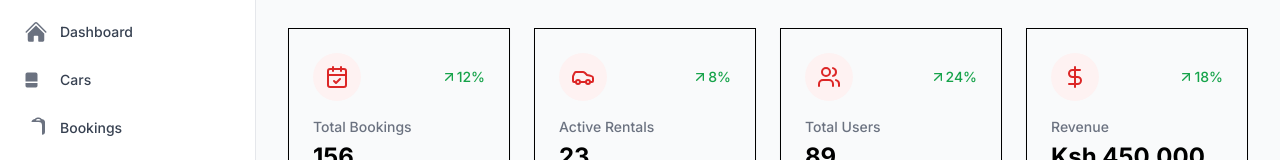
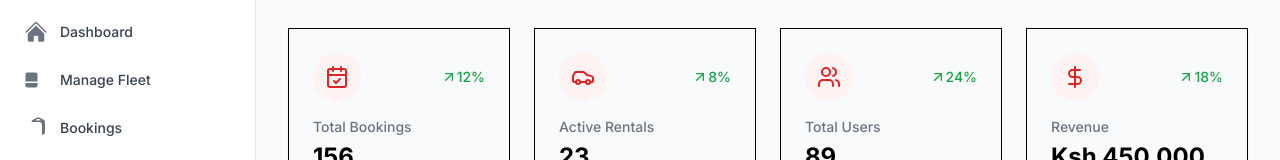
Before and after one commit to Gathendi/milemavencars, a Next.js app: page /admin in a window 1280 px wide. Shown: the part 168-328 px from the top of the page. Built offline with nearby package versions, Linux system fonts and the light colour scheme; no server answers.

Commit message:
feat: Rename admin navigation item from 'Cars' to 'Manage Fleet'

```diff
--- a/app/admin/layout.tsx
+++ b/app/admin/layout.tsx
@@ -21,7 +21,7 @@ const ADMIN_NAV_ITEMS = [
     ),
   },
   {
-    title: "Cars",
+    title: "Manage Fleet",
     href: "/admin/cars",
     icon: (
       <svg
```
